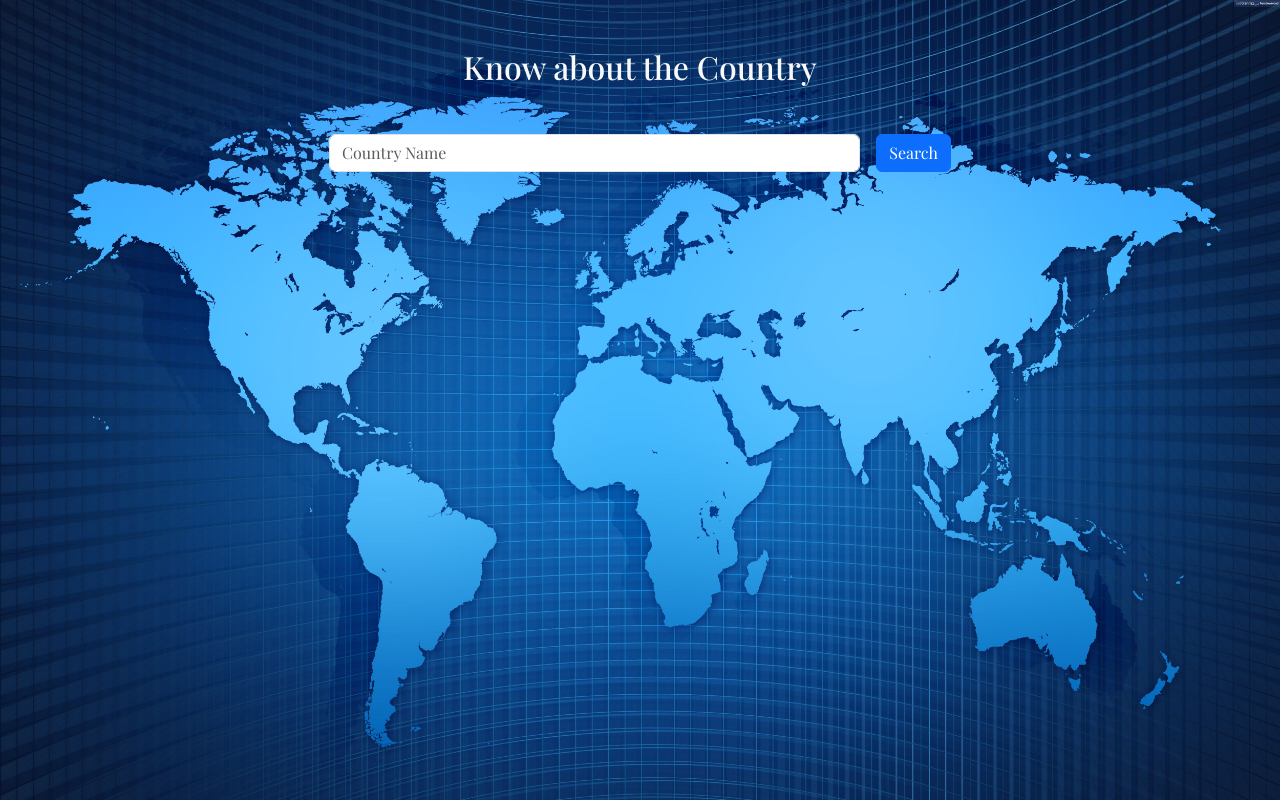
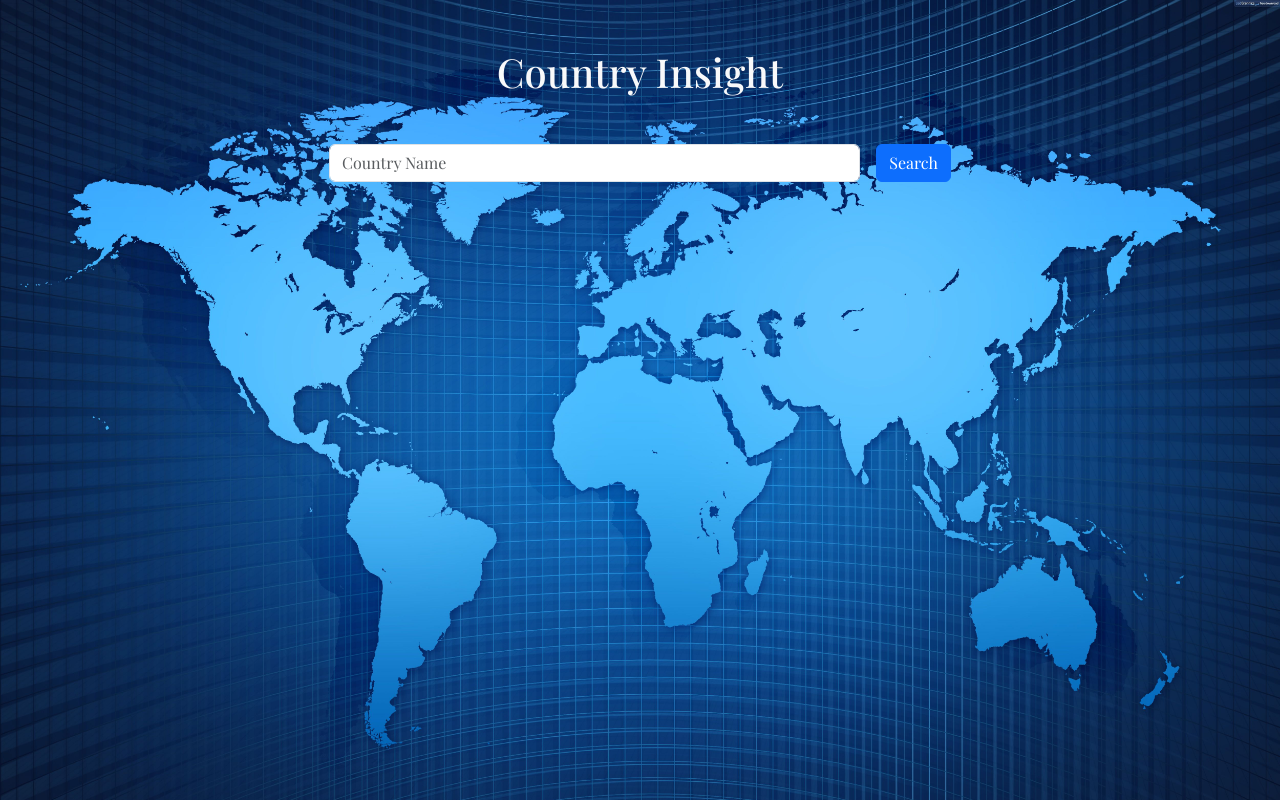
Before and after one commit to Arrya-A/Country_Search_Api, a plain HTML site: page index.html in a window 1280 px wide. Drawn offline with nearby package versions, Linux system fonts and the light colour scheme; a web font is replaced by a local one.

Commit message:
final commit

```diff
--- a/index.html
+++ b/index.html
@@ -4,7 +4,7 @@
 <head>
     <meta charset="UTF-8">
     <meta name="viewport" content="width=device-width, initial-scale=1.0">
-    <title>Know Your Country </title>
+    <title>Country Insight</title>
 
     <!-- favicon -->
     <link rel="icon" type="image/x-icon" href="./images/logo.png">
@@ -40,7 +40,7 @@
     <div class="row">
         <div class="col-md-1"></div>
         <div class="col-md-10">
-            <h2 class="text-light text-center m-5">Know about the Country</h2>
+            <h1 class="text-light text-center m-5">Country Insight</h1>
             <div class="d-flex justify-content-center mt-5">
                 <input type="text" placeholder="Country Name" class="form-control w-50" id="country">
                 <button class="btn btn-primary ms-3" onclick="search()">Search</button>
```
